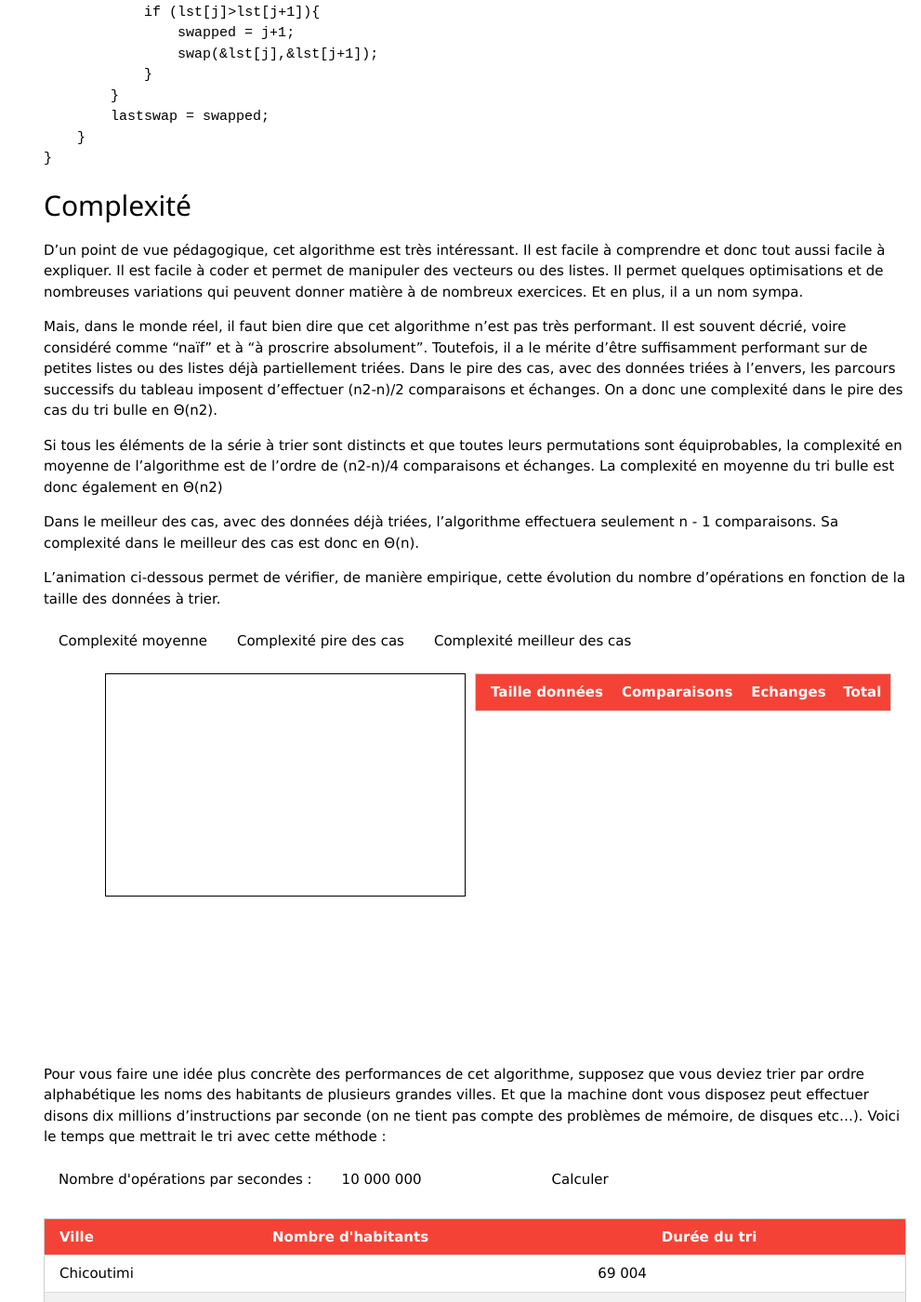
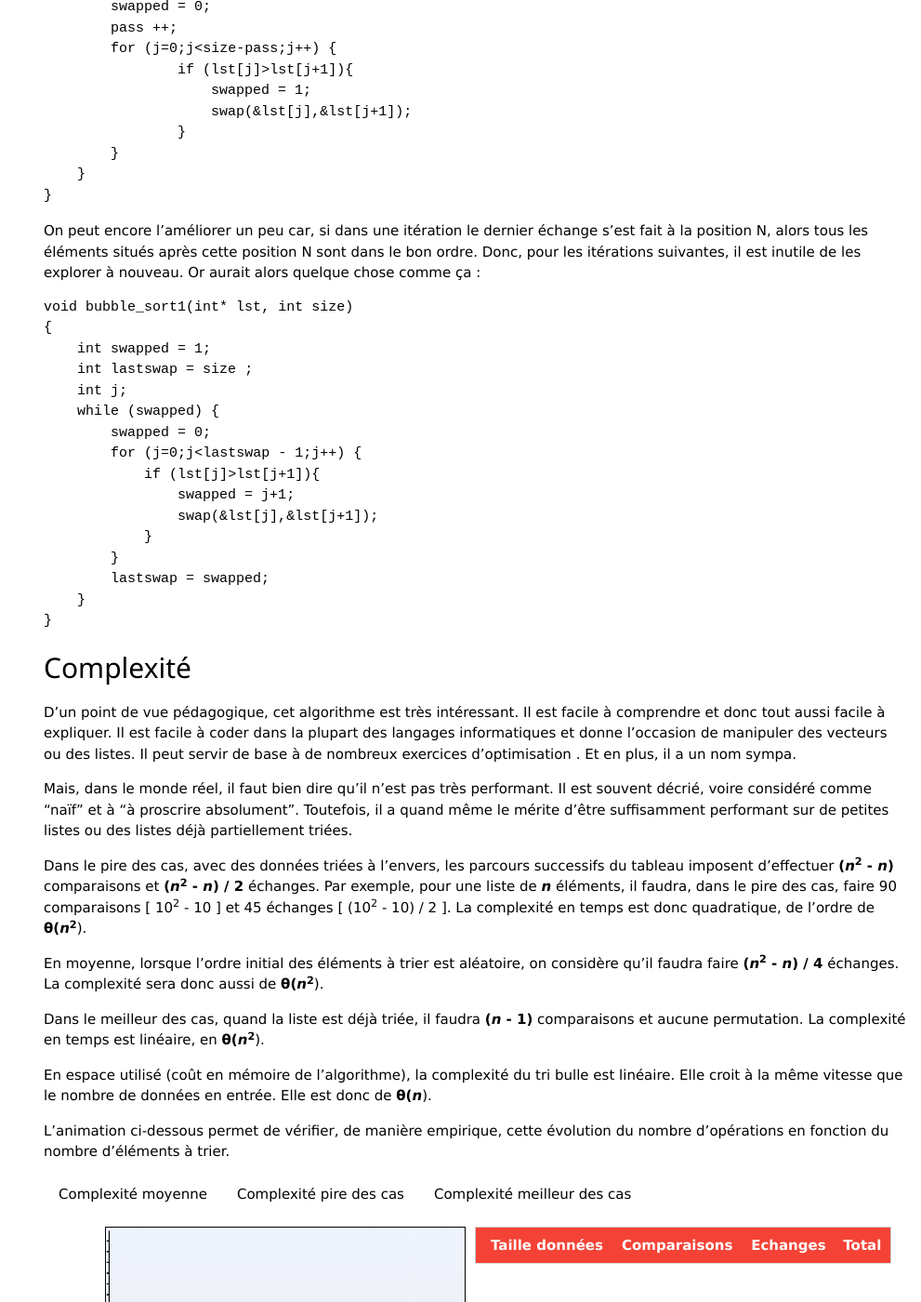
Before and after one commit to LWH-21/Algos, a Jekyll site: the page built from _posts/2020-11-20-bubblesort_fr.md, in a window 1280 px wide and 1400 px high, scrolled down 2080 px. Shown: the whole window at 93% size, without its empty margins (289-1280 px from the left). Built offline with Jekyll 4.4.1, drawn with Linux system fonts in a browser that asks for light colours; comment, search, counter and statistics services are not loaded; some of the changed text lies outside the part shown.

Commit message:
Update 2020-11-20-bubblesort_fr.md

````diff
--- a/_posts/2020-11-20-bubblesort_fr.md
+++ b/_posts/2020-11-20-bubblesort_fr.md
@@ -22,12 +22,12 @@
   -  assets/js/sort/BubbleSort.js
 ---
 
+Le principe du tri à bulles (bubble sort ou sinking sort en anglais) est très simple : pour trier une liste, on compare son premier et son second élément et on les échange si nécessaire. Puis on fait la même chose pour le second et le troisième, puis pour le troisième et le quatrième… jusqu’à ce qu’on arrive à la fin de la liste. Après cela, on recommence à partir du début. Au bout d’un certain nombre d’itérations, on ne fait plus de permutations. Alors la liste est triée.
 
-Le principe du <em>tri à bulles</em> (bubble sort ou sinking sort en anglais) est très simple : pour trier une liste, on compare son premier et son second élément et on les échange si nécessaire. Puis on fait la même chose pour le second et le troisième, puis pour le troisième et le quatrième... jusqu'à ce qu'on arrive à la fin de la liste. Ensuite, on recommence à partir du début. Jusqu'à ce que la liste soit triée.
+On remarque, qu’après le premier passage, l’élément le plus grand se retrouve à sa place définitive. Au deuxième passage, il sera donc inutile de le comparer avec le précédent. A chaque itération, on aura un élément de plus qui sera correctement placé à la fin de la liste. On pourra donc, à chaque fois, s’arrêter un peu plus tôt.
 
-On sait que la liste est triée si on peut la parcourir en entier sans effectuer de permutation.
+L’animation ci-dessous illustre le fonctionnement de ce tri.
 
-On remarque, qu'après la première itération, l'élément le plus grand se trouve à la fin de la liste. Il est donc inutile de le comparer avec le précédent. A la fin de la seconde itération, les deux éléments les plus grands qui sont à la fin de la liste. A chaque itération, on peut donc s'arrêter un peu plus tôt.
 
 L’animation ci-dessous détaille le fonctionnement du <mark>tri bulle</mark> :
 
@@ -178,7 +178,25 @@
 
 </div>
 
-## Versions
+## Travaux pratiques
+
+Le mini-jeu ci-dessous vous permet d'essayer de trier, par ordre de poids croissant, une suite de 5 tonneaux, avec juste une balance pour les comparer. Vous pouvez essayer de le résoudre avec la méthode du tri bulle.
+
+<div class="w3-metro-darken w3-bar">
+<button class="w3-bar-item w3-button" onclick="sortgame.shuffle(sortgame);return false;">Mélanger</button>
+<button class="w3-bar-item w3-button" onclick="sortgame.shownumbers();return false;">Voir</button>
+<button class="w3-bar-item w3-button" onclick="sortgame.solve();return false;">Résoudre</button>
+</div>
+
+<figure>
+<div class="animation" style="width:80%;align:center;">
+<center>
+<canvas id="sortgame" height="300" width="486" style="position:relative;border:1px solid #000000;"></canvas>
+</center>
+</div>
+</figure>
+
+## Variantes
 
 La version originale de Donald Knuth est un peu plus simple, mais l'idée est la même : on compare les éléments adjacents et on échange si nécessaire. Elle se présentait ainsi :
 
@@ -189,7 +207,6 @@
     *a = *b;
     *b = tmp;
 }
-
 void bubble_sort(int* lst, int size) {
     for(int i=size-1; i > 0; i--)
         for(int j=0; j < i;j++)
@@ -199,7 +216,7 @@
 }
 ```
 
-Toutefois, cette version a l'inconvénient de toujours faire le même nombre d'opérations, quel que soit le tableau en entrée.  La version suivante, avec l'indicateur de permutation est la plus courante aujourd'hui.
+Toutefois, cette version a l’inconvénient de toujours faire le même nombre d’opérations, quel que soit le tableau en entrée. L'implémentation suivante s’arrête dès qu’elle a fait un parcours sans aucune permutation. C’est la plus courante aujourd’hui.
 
 ```c
 void bubble_sort(int* lst, int size)
@@ -241,16 +258,20 @@
 
 ## Complexité
 
-D'un point de vue pédagogique, cet algorithme est très intéressant. Il est facile à comprendre et donc tout aussi facile à expliquer. Il est facile à coder et permet de manipuler des vecteurs ou des listes. Il permet quelques optimisations et de nombreuses variations qui peuvent donner matière à de nombreux exercices. Et en plus, il a un nom sympa.
+D’un point de vue pédagogique, cet algorithme est très intéressant. Il est facile à comprendre et donc tout aussi facile à expliquer. Il est facile à coder dans la plupart des langages informatiques et donne l’occasion de manipuler des vecteurs ou des listes. Il peut servir de base à de nombreux exercices d’optimisation . Et en plus, il a un nom sympa.
 
-Mais, dans le monde réel, il faut bien dire que cet algorithme n’est pas très performant. Il est souvent décrié, voire considéré comme “naïf” et à "à proscrire absolument". Toutefois, il a le mérite d’être suffisamment performant sur de petites listes ou des listes déjà partiellement triées.
-Dans le pire des cas, avec des données triées à l'envers, les parcours successifs du tableau imposent d'effectuer (n2-n)/2 comparaisons et échanges. On a donc une complexité dans le pire des cas du tri bulle en Θ(n2).
+Mais, dans le monde réel, il faut bien dire qu’il n’est pas très performant. Il est souvent décrié, voire considéré comme “naïf” et à “à proscrire absolument”. Toutefois, il a quand même le mérite d’être suffisamment performant sur de petites listes ou des listes déjà partiellement triées.
 
-Si tous les éléments de la série à trier sont distincts et que toutes leurs permutations sont équiprobables, la complexité en moyenne de l'algorithme est de l'ordre de (n2-n)/4 comparaisons et échanges. La complexité en moyenne du tri bulle est donc également en Θ(n2)
+Dans le pire des cas, avec des données triées à l’envers, les parcours successifs du tableau imposent d’effectuer <b>(<em>n</em><sup>2</sup> - <em>n</em>)</b> comparaisons et <b>(<em>n</em><sup>2</sup> - <em>n</em>) / 2</b> échanges. Par exemple, pour une liste de <b><em>n</em></b> éléments, il faudra, dans le pire des cas, faire 90 comparaisons [ 10<sup>2</sup> - 10 ] et 45 échanges [ (10<sup>2</sup> - 10) / 2 ]. La complexité en temps est donc quadratique, de l’ordre de <b>&theta;(<em>n</em><sup>2</sup></b>).
 
-Dans le meilleur des cas, avec des données déjà triées, l'algorithme effectuera seulement n - 1 comparaisons. Sa complexité dans le meilleur des cas est donc en Θ(n).
+En moyenne, lorsque l'ordre initial des éléments à trier est aléatoire, on considère qu’il faudra faire <b>(<em>n</em><sup>2</sup> - <em>n</em>) / 4</b> échanges. La complexité sera donc aussi de <b>&theta;(<em>n</em><sup>2</sup></b>).
 
-L'animation ci-dessous permet de vérifier, de manière empirique, cette évolution du nombre d'opérations en fonction de la taille des données à trier.
+Dans le meilleur des cas, quand la liste est déjà triée, il faudra <b>(<em>n</em> - 1)</b> comparaisons et aucune permutation. La complexité en temps est linéaire, en <b>&theta;(<em>n</em><sup>2</sup></b>).
+
+En espace utilisé (coût en mémoire de l’algorithme), la complexité du tri bulle est linéaire. Elle croit à la même vitesse que le nombre de données en entrée. Elle est donc de <b>&theta;(<em>n</em></b>).
+
+L’animation ci-dessous permet de vérifier, de manière empirique, cette évolution du nombre d’opérations en fonction du nombre d’éléments à trier.
+
 
 
 <div class="w3-metro-darken w3-bar">
@@ -279,7 +300,7 @@
 	</div>
 </div>
 
-Pour vous faire une idée plus concrète des performances de cet algorithme, supposez que vous deviez trier par ordre alphabétique les noms des habitants de plusieurs grandes villes. Et que la machine dont vous disposez peut effectuer disons dix millions d’instructions par seconde (on ne tient pas compte des problèmes de mémoire, de disques etc…). Voici le temps que mettrait le tri avec cette méthode :
+Pour vous faire une idée plus concrète des performances de cet algorithme, supposez que vous deviez trier par ordre alphabétique le répertoire des habitants de plusieurs grandes villes. Et que la machine dont vous disposez peut effectuer disons dix millions d’instructions par seconde (ce qui n’est pas si mal si on tient compte des problèmes d’accès à la mémoire, aux disques etc…). Voici le temps qui serait nécessaire avec cette méthode :
 
 <div class="w3-responsive">
 <div class="w3-metro-darken w3-bar">
````
Also changed, not shown: other parts of _posts/2020-11-20-bubblesort_fr.md (+1 -1 lines).
